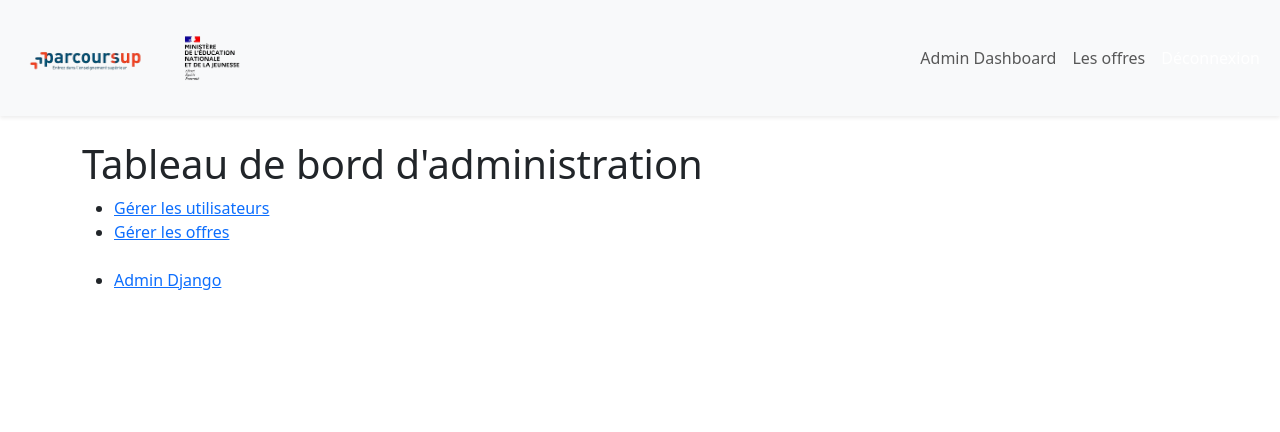
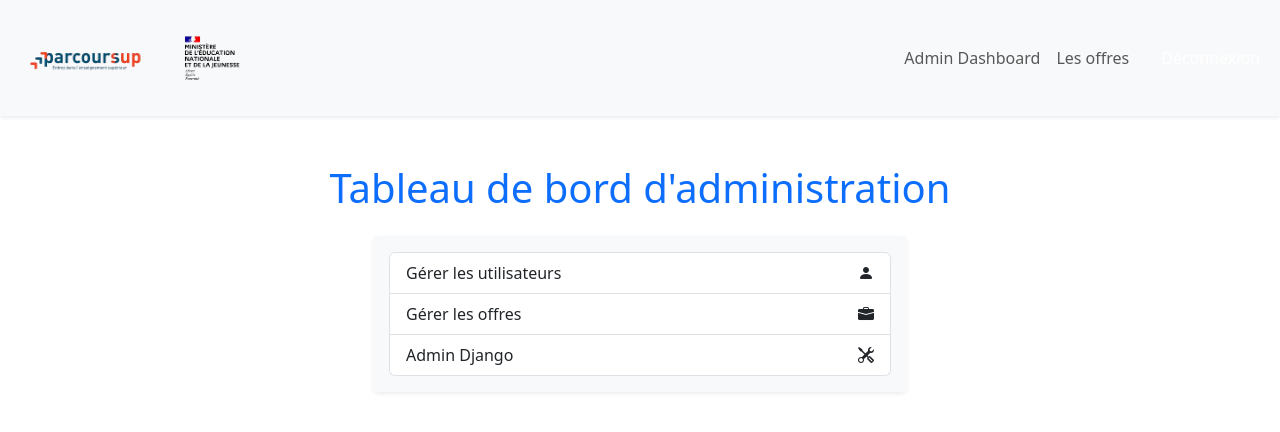
Before and after one commit to aZor9/Django-SN2, a Django app: page /admin_dashboard/ in a window 1280 px wide. Shown: the top 432 px of the page. Run offline with Django 5.2, Linux system fonts and the light colour scheme; a user stored in the database is signed in; data comes from the database, SQL or seed files in the repository.

Commit message:
navbar + dashboard

```diff
--- a/Django/Parcoursup/templates/admin_dashboard.html
+++ b/Django/Parcoursup/templates/admin_dashboard.html
@@ -1,11 +1,39 @@
+
+
+<link href="https://cdn.jsdelivr.net/npm/bootstrap-icons/font/bootstrap-icons.css" rel="stylesheet">
+
 {% extends 'base.html' %}
 
 {% block content %}
-  <h1>Tableau de bord d'administration</h1>
-  <ul>
-    <li><a href="{% url 'manage_users' %}">Gérer les utilisateurs</a></li>
-    <li><a href="{% url 'manage_offers' %}">Gérer les offres</a></li>
-    <br>
-    <li><a href="/admin">Admin Django</a></li>
-  </ul>
+<div class="container my-5">
+    <h1 class="text-center mb-4 text-primary">Tableau de bord d'administration</h1>
+    <div class="row justify-content-center">
+        <div class="col-md-6">
+            <div class="card shadow-sm border-0">
+                <div class="card-body bg-light">
+                    <ul class="list-group">
+                        <li class="list-group-item">
+                            <a href="{% url 'manage_users' %}" class="text-decoration-none text-dark d-flex justify-content-between align-items-center">
+                                <span>Gérer les utilisateurs</span>
+                                <i class="bi bi-person-fill"></i>
+                            </a>
+                        </li>
+                        <li class="list-group-item">
+                            <a href="{% url 'manage_offers' %}" class="text-decoration-none text-dark d-flex justify-content-between align-items-center">
+                                <span>Gérer les offres</span>
+                                <i class="bi bi-briefcase-fill"></i>
+                            </a>
+                        </li>
+                        <li class="list-group-item">
+                            <a href="/admin" class="text-decoration-none text-dark d-flex justify-content-between align-items-center">
+                                <span>Admin Django</span>
+                                <i class="bi bi-tools"></i>
+                            </a>
+                        </li>
+                    </ul>
+                </div>
+            </div>
+        </div>
+    </div>
+</div>
 {% endblock %}
--- a/Django/Parcoursup/templates/navbar.html
+++ b/Django/Parcoursup/templates/navbar.html
@@ -48,7 +48,7 @@
                     <a class="nav-link" href="{% url 'offre' %}">Les offres</a>
                 </li>
                 <li class="nav-item">
-                    <a class="nav-link btn btn-danger text-white" href="{% url 'logout' %}">Déconnexion</a>
+                    <a class="nav-link btn btn-danger text-white ms-3" href="{% url 'logout' %}">Déconnexion</a>
                 </li>
 
                 <!-- Si l'utilisateur n'est pas connecté -->
```
